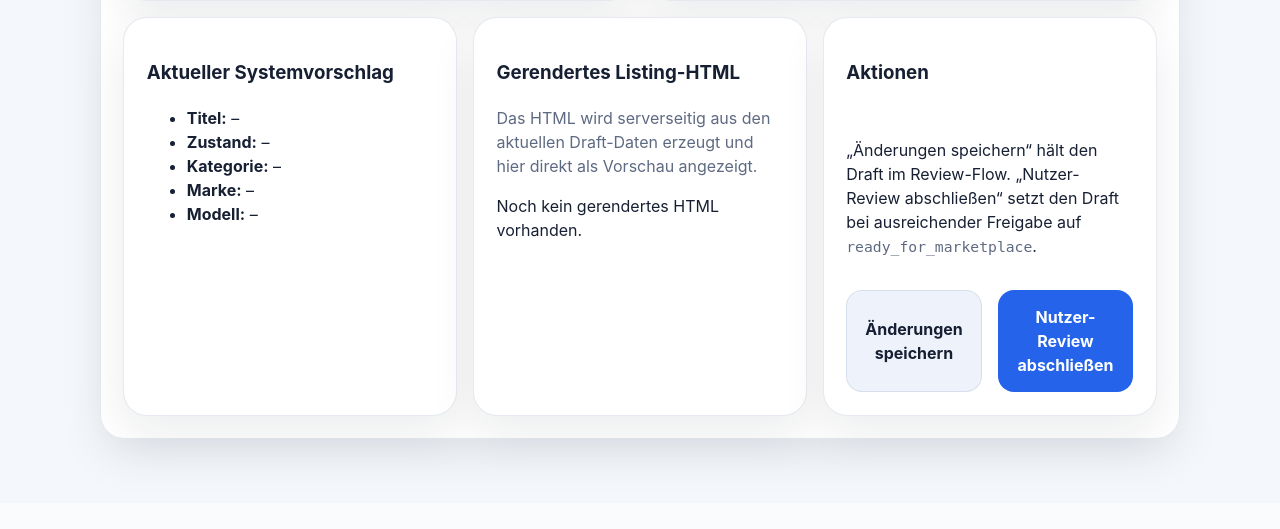
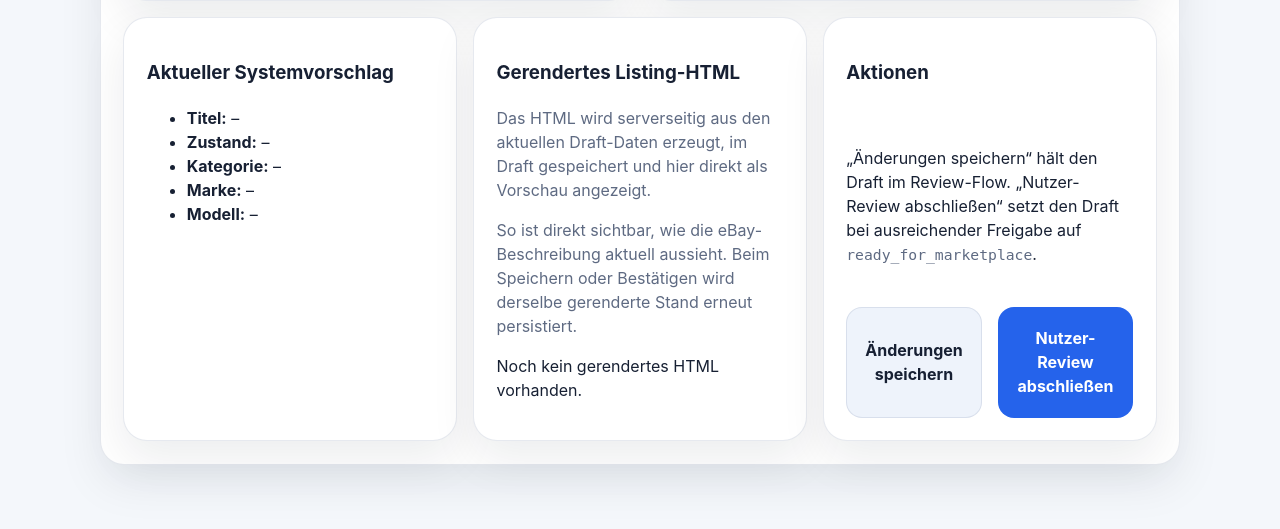
Before and after one commit to ai-clausi/open-inserto, a FastAPI app: template app/templates/draft_detail.html in a window 1280 px wide. Shown: the part 1777-2306 px from the top of the page. Before the commit the page ends 2243 px from the top, so only its background shows below. Run offline with FastAPI, Linux system fonts and the light colour scheme; the template is opened without the code that fills it, so the values that code supplies are empty.

Commit message:
fix: clarify rendered html persistence in review UI

```diff
--- a/app/templates/draft_detail.html
+++ b/app/templates/draft_detail.html
@@ -152,7 +152,8 @@
 
       <article class="card">
         <h3>Gerendertes Listing-HTML</h3>
-        <p class="section-copy">Das HTML wird serverseitig aus den aktuellen Draft-Daten erzeugt und hier direkt als Vorschau angezeigt.</p>
+        <p class="section-copy">Das HTML wird serverseitig aus den aktuellen Draft-Daten erzeugt, im Draft gespeichert und hier direkt als Vorschau angezeigt.</p>
+        <p class="section-copy">So ist direkt sichtbar, wie die eBay-Beschreibung aktuell aussieht. Beim Speichern oder Bestätigen wird derselbe gerenderte Stand erneut persistiert.</p>
         {% if draft.listing.description_html %}
           <div class="prose-preview">{{ draft.listing.description_html | safe }}</div>
           <details>
```
Also changed, not shown: tests/test_upload_flow.py (+2 -1 lines).
